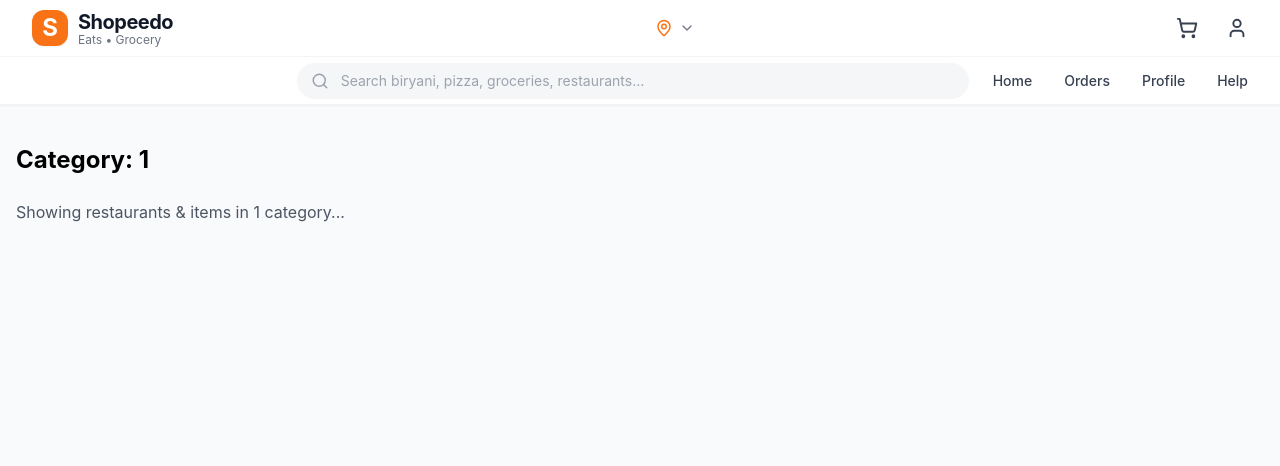
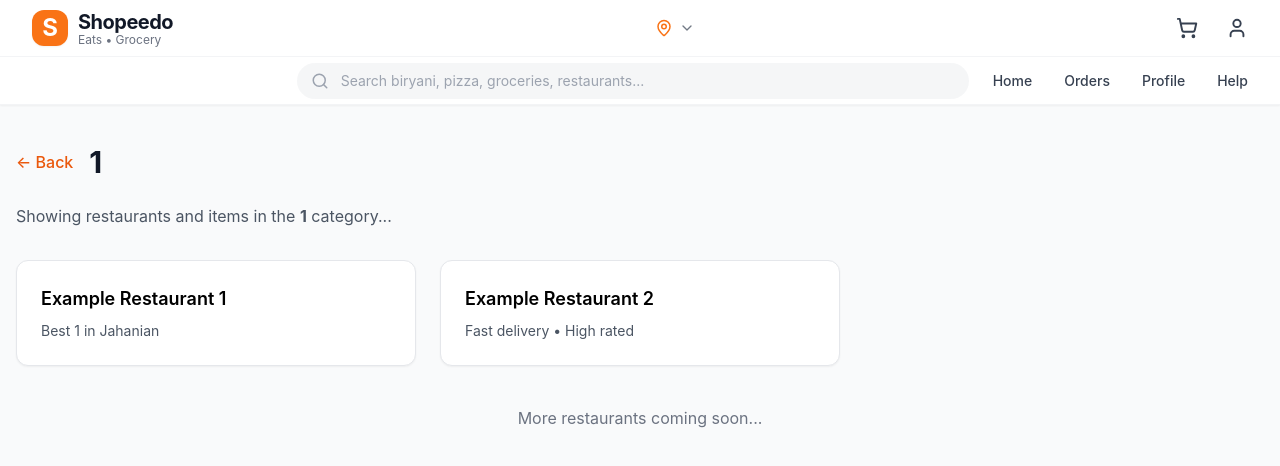
Before and after one commit to M-Raqib-Usman/shopeedo, a React (Create React App) app: page /category/1 in a window 1280 px wide. Shown: the top 466 px of the page. Built offline with nearby package versions, Linux system fonts and the light colour scheme.

Commit message:
Clickable and Category page

```diff
--- a/src/pages/CategoryPage.js
+++ b/src/pages/CategoryPage.js
@@ -1,13 +1,50 @@
-import { useParams } from 'react-router-dom';
+// src/pages/CategoryPage.js
+
+import { useParams, useNavigate } from 'react-router-dom';
 
 export default function CategoryPage() {
   const { name } = useParams();
+  const navigate = useNavigate();
+
+  // You can later fetch real data filtered by category
+  // For now – simple placeholder + back button
 
   return (
-    <div className="px-4 py-8">
-      <h1 className="text-2xl font-bold mb-6">Category: {name}</h1>
-      <p className="text-gray-600">Showing restaurants & items in {name} category...</p>
-      {/* Later: fetch & show filtered restaurants or menu items */}
+    <div className="px-4 py-8 max-w-7xl mx-auto">
+      <div className="flex items-center gap-4 mb-6">
+        <button
+          onClick={() => navigate(-1)}
+          className="text-orange-600 hover:text-orange-700 font-medium flex items-center gap-1"
+        >
+          ← Back
+        </button>
+        <h1 className="text-2xl md:text-3xl font-bold text-gray-900 capitalize">
+          {name}
+        </h1>
+      </div>
+
+      <p className="text-gray-600 mb-8">
+        Showing restaurants and items in the <strong>{name}</strong> category...
+      </p>
+
+      {/* Placeholder content – later replace with real filtered list */}
+      <div className="grid grid-cols-1 sm:grid-cols-2 lg:grid-cols-3 gap-6">
+        <div className="bg-white rounded-xl p-6 shadow-sm border border-gray-200">
+          <h3 className="font-semibold text-lg mb-2">Example Restaurant 1</h3>
+          <p className="text-sm text-gray-600">Best {name.toLowerCase()} in Jahanian</p>
+        </div>
+
+        <div className="bg-white rounded-xl p-6 shadow-sm border border-gray-200">
+          <h3 className="font-semibold text-lg mb-2">Example Restaurant 2</h3>
+          <p className="text-sm text-gray-600">Fast delivery • High rated</p>
+        </div>
+
+        {/* Add more placeholder cards or fetch real data */}
+      </div>
+
+      <div className="mt-10 text-center text-gray-500">
+        <p>More restaurants coming soon...</p>
+      </div>
     </div>
   );
 }
--- a/src/pages/Home.js
+++ b/src/pages/Home.js
@@ -86,7 +86,8 @@ export default function Home() {
           {categories.map((cat) => (
             <button
               key={cat.name}
-              className="flex-shrink-0 snap-center flex flex-col items-center bg-white rounded-2xl px-5 py-4 shadow-sm border border-gray-200 hover:border-orange-500 hover:shadow-md transition-all duration-200 min-w-[100px]"
+              onClick={() => navigate(`/category/${cat.name}`)}
+              className="flex-shrink-0 snap-center flex flex-col items-center bg-white rounded-2xl px-5 py-4 shadow-sm border border-gray-200 hover:border-orange-500 hover:shadow-md transition-all duration-200 min-w-[100px] active:scale-95"
             >
               <span className="text-4xl mb-2">{cat.emoji}</span>
               <span className="text-sm font-medium text-gray-800">{cat.name}</span>
```
